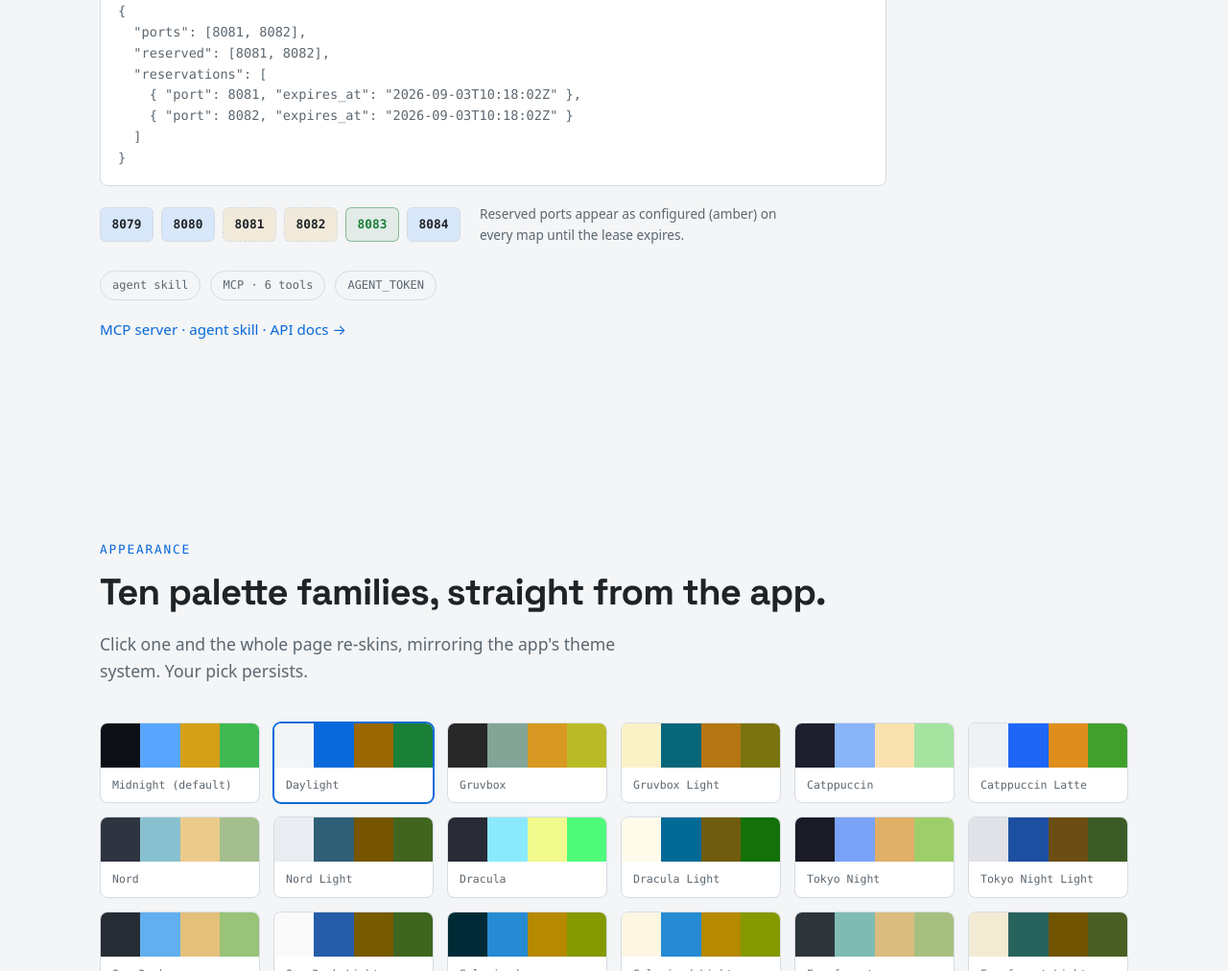
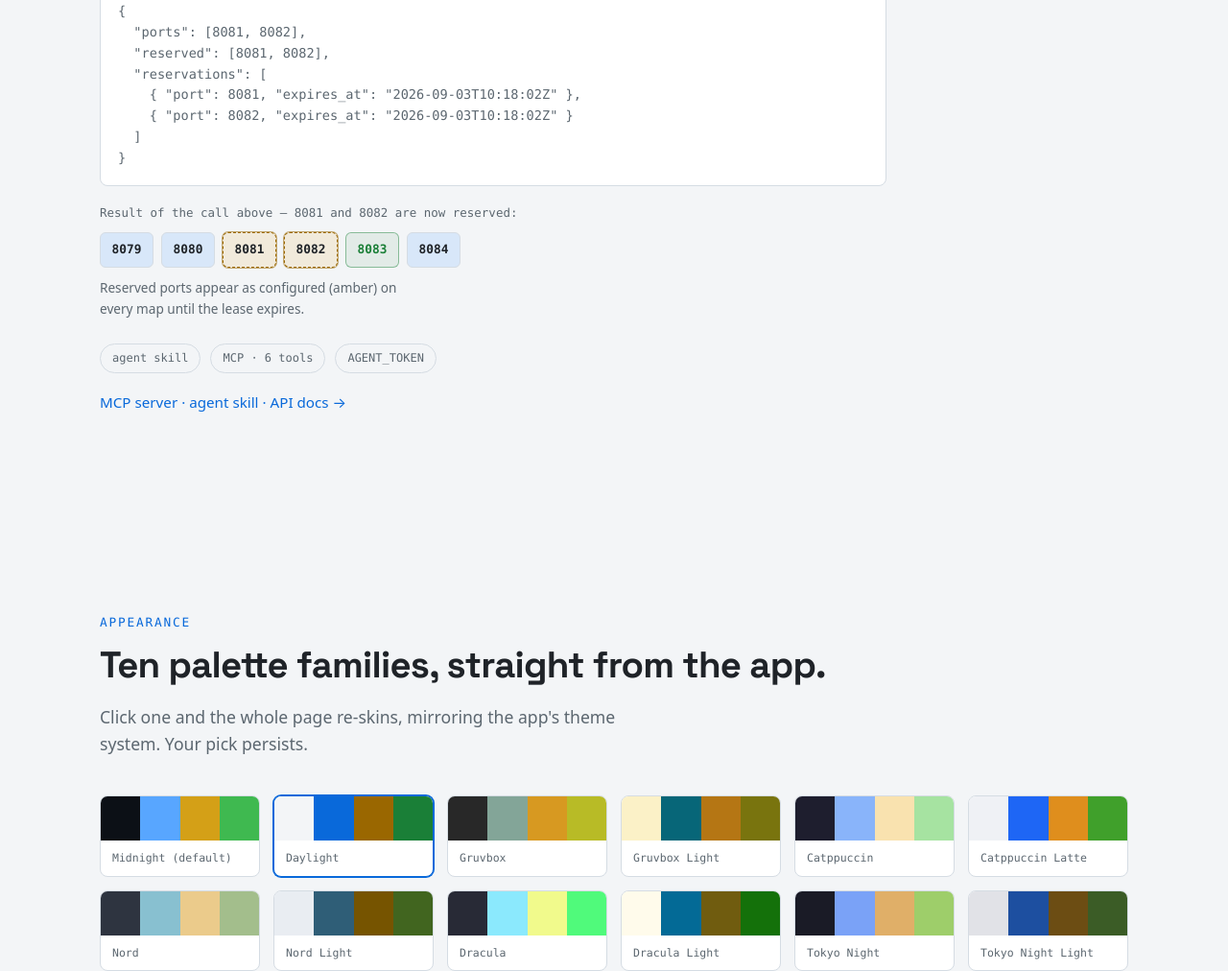
Before and after one commit to StepaniaH/port-light-page, a plain HTML site: page index.html in a window 1280 px wide. Shown: the part 2938-3950 px from the top of the page at 96% size. Drawn offline with Linux system fonts and the light colour scheme; no server answers.

Commit message:
feat: label the agents echo grid as the result of the sample call

```diff
--- a/css/main.css
+++ b/css/main.css
@@ -477,11 +477,15 @@ a.stat-pill:hover { text-decoration: none; border-color: var(--accent); color: v
   max-width: 820px;
 }
 .agents-echo {
-  display: flex;
-  align-items: center;
-  gap: 20px;
-  flex-wrap: wrap;
+  display: grid;
+  gap: 10px;
   margin: 18px 0 26px;
+}
+.echo-title {
+  margin: 0;
+  font-family: var(--font-mono);
+  font-size: .78rem;
+  color: var(--text-dim);
 }
 .echo-grid { display: flex; gap: 8px; flex-wrap: wrap; }
 .ecell {
@@ -499,6 +503,7 @@ a.stat-pill:hover { text-decoration: none; border-color: var(--accent); color: v
 .ecell.c { border-style: dashed; background: color-mix(in srgb, var(--configured) 14%, var(--elevated)); }
 .ecell.f { border-color: color-mix(in srgb, var(--free) 45%, transparent); background: color-mix(in srgb, var(--free) 8%, transparent); color: var(--free); }
 .echo-caption { margin: 0; font-size: .85rem; color: var(--text-dim); max-width: 44ch; }
+.echo-grid .ecell.fresh { border-color: var(--configured); box-shadow: 0 0 0 1px color-mix(in srgb, var(--configured) 55%, transparent); }
 .agents-pills { display: flex; gap: 10px; flex-wrap: wrap; margin: 0 0 18px; }
 .pill {
   font-family: var(--font-mono);
--- a/index.html
+++ b/index.html
@@ -467,11 +467,12 @@ curl -s "$PORT_LIGHT_URL/api/ports/suggest?count=2&amp;reserve=true&amp;ttl=3600
 }</span></pre>
         </div>
         <div class="agents-echo" data-reveal>
+          <p class="echo-title" data-i18n="agents.echo.result">Result of the call above — 8081 and 8082 are now reserved:</p>
           <div class="echo-grid" aria-hidden="true">
             <span class="ecell u"><b>8079</b></span>
             <span class="ecell u"><b>8080</b></span>
-            <span class="ecell c"><b>8081</b></span>
-            <span class="ecell c"><b>8082</b></span>
+            <span class="ecell c fresh"><b>8081</b></span>
+            <span class="ecell c fresh"><b>8082</b></span>
             <span class="ecell f"><b>8083</b></span>
             <span class="ecell u"><b>8084</b></span>
           </div>
--- a/js/locales/de.js
+++ b/js/locales/de.js
@@ -108,4 +108,5 @@ export default {
   "hero.cta.copy": "Klicken zum Kopieren",
   "demo.panel.hint": "Interaktive Demo: Gib eine Portnummer in das Suchfeld ein oder klicke auf eine Karte, um den Port zu kopieren.",
   "nav.menu.aria": "Menü",
+  "agents.echo.result": "Ergebnis des obigen Aufrufs — 8081 und 8082 sind jetzt reserviert:",
 };
--- a/js/locales/en.js
+++ b/js/locales/en.js
@@ -108,4 +108,5 @@ export default {
   "hero.cta.copy": "Click to copy",
   "demo.panel.hint": "Interactive demo: type a port number in the search box, or click any card to copy its port.",
   "nav.menu.aria": "Menu",
+  "agents.echo.result": "Result of the call above — 8081 and 8082 are now reserved:",
 };
--- a/js/locales/es.js
+++ b/js/locales/es.js
@@ -108,4 +108,5 @@ export default {
   "hero.cta.copy": "Haga clic para copiar",
   "demo.panel.hint": "Demo interactiva: escribe un número de puerto en el cuadro de búsqueda o haz clic en una tarjeta para copiar su puerto.",
   "nav.menu.aria": "Menú",
+  "agents.echo.result": "Resultado de la llamada anterior — 8081 y 8082 quedan reservados:",
 };
--- a/js/locales/fr.js
+++ b/js/locales/fr.js
@@ -108,4 +108,5 @@ export default {
   "hero.cta.copy": "Cliquez pour copier",
   "demo.panel.hint": "Démo interactive : saisissez un numéro de port dans le champ de recherche, ou cliquez sur une carte pour copier son port.",
   "nav.menu.aria": "Menu",
+  "agents.echo.result": "Résultat de l’appel ci-dessus — 8081 et 8082 sont maintenant réservés :",
 };
--- a/js/locales/ja.js
+++ b/js/locales/ja.js
@@ -108,4 +108,5 @@ export default {
   "hero.cta.copy": "クリックでコピー",
   "demo.panel.hint": "デモ：検索ボックスにポート番号を入力するか、カードをクリックするとポートをコピーできます。",
   "nav.menu.aria": "メニュー",
+  "agents.echo.result": "上の呼び出しの結果 —— 8081 と 8082 は予約されました：",
 };
--- a/js/locales/zh-CN.js
+++ b/js/locales/zh-CN.js
@@ -108,4 +108,5 @@ export default {
   "hero.cta.copy": "点击复制",
   "demo.panel.hint": "互动演示：在搜索框输入端口号，或点击任意卡片复制该端口。",
   "nav.menu.aria": "菜单",
+  "agents.echo.result": "上方调用的结果 —— 8081 和 8082 已被预留：",
 };
--- a/js/locales/zh-TW.js
+++ b/js/locales/zh-TW.js
@@ -108,4 +108,5 @@ export default {
   "hero.cta.copy": "點擊複製",
   "demo.panel.hint": "互動示範：在搜尋框輸入連接埠號，或點擊任意卡片複製該連接埠。",
   "nav.menu.aria": "選單",
+  "agents.echo.result": "上方呼叫的結果 —— 8081 和 8082 已被預留：",
 };
```
